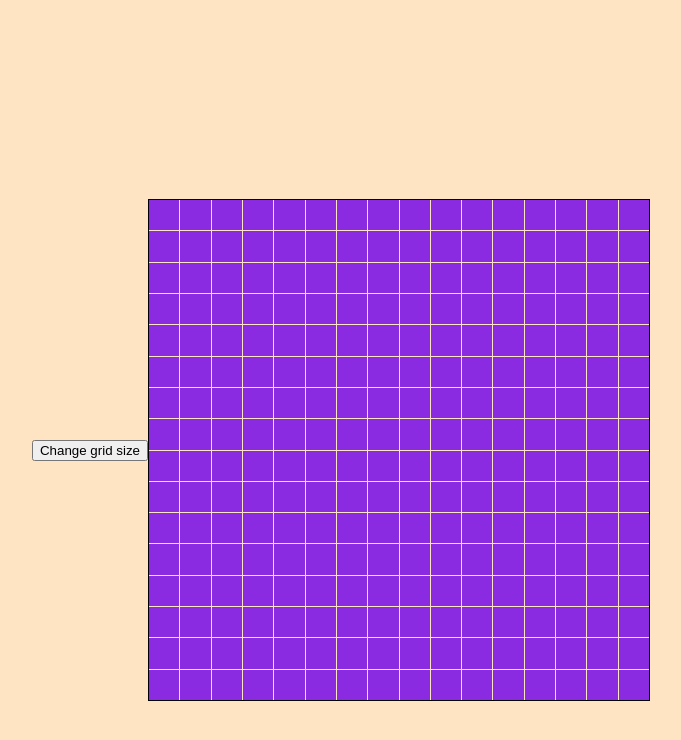
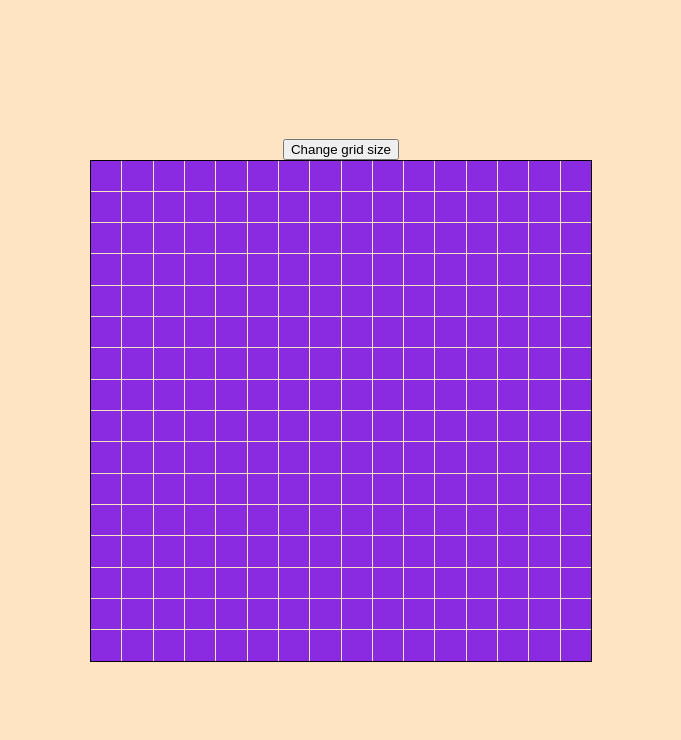
Before and after one commit to Rodrigo-Batista-Filho/odin-Etch-a-Sketch, a plain HTML site: page index.html in a window 1280 px wide. Shown: the whole page, without its empty margins (299-980 px from the left). Drawn offline with Linux system fonts and the light colour scheme.

Commit message:
forgot to save css

```diff
--- a/style.css
+++ b/style.css
@@ -3,8 +3,9 @@ body{
     justify-content: center;
     align-items: center;
     background-color: bisque;
-    height: 900px;
+    height: 100vh;
     margin: 0;
+    flex-direction: column;
 }
 
 .button {
```
